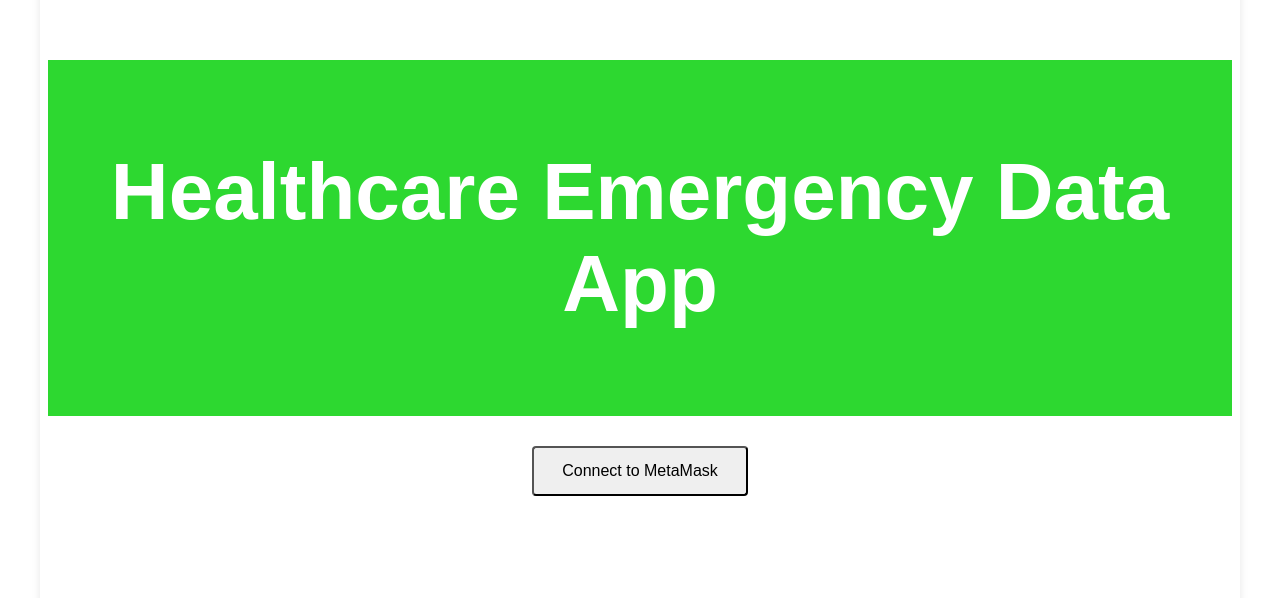
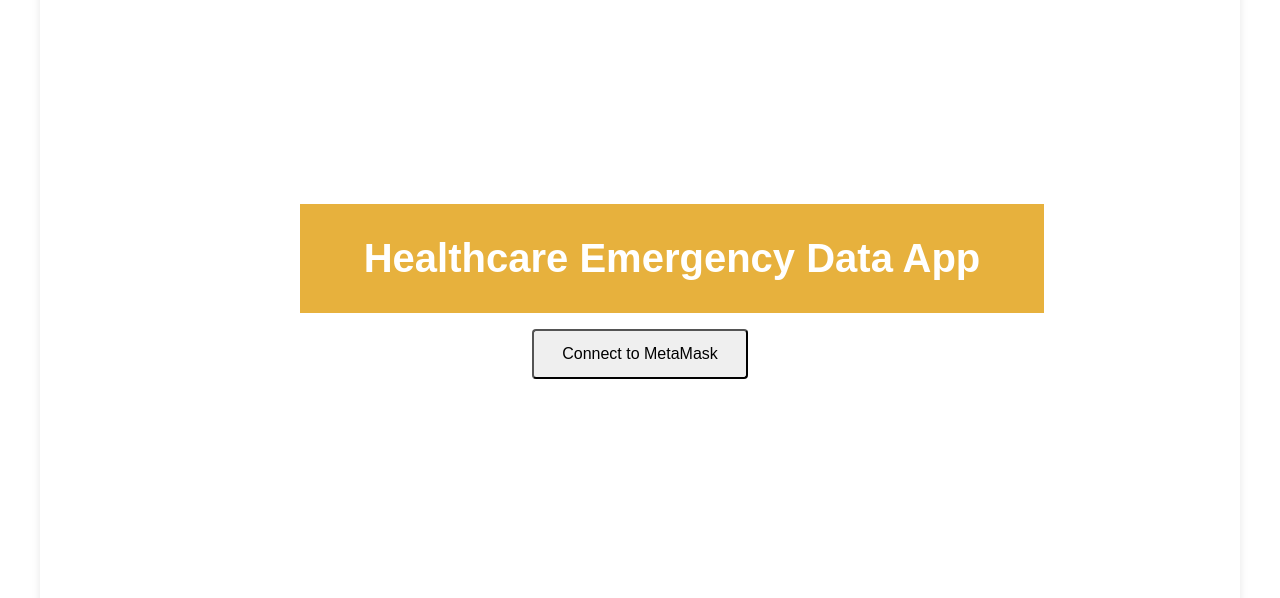
Before and after one commit to emailtovamos/idquick, a React (Create React App) app: page / in a window 1280 px wide. Shown: the part 202-800 px from the top of the page. Built offline with nearby package versions, Linux system fonts and the light colour scheme; what web3 would draw is missing.

Commit message:
better look

```diff
--- a/public/index.html
+++ b/public/index.html
@@ -3,6 +3,7 @@
   <head>
     <meta charset="utf-8" />
     <link rel="icon" href="%PUBLIC_URL%/favicon.ico" />
+    <link href="https://fonts.googleapis.com/css?family=Open+Sans:400,600,700&display=swap" rel="stylesheet">
     <meta name="viewport" content="width=device-width, initial-scale=1" />
     <meta name="theme-color" content="#000000" />
     <meta
--- a/src/App.css
+++ b/src/App.css
@@ -16,14 +16,16 @@
 }
 
 /* Center header within its container */
-.app-header {
+.app-header h1 {
   width: 100%; /* Take the full width to center text properly */
   text-align: center; /* Center the text within the header */
   margin-bottom: 30px; /* Keep your existing margin-bottom */
-  background-color: #2dd830;
+  background-color: #e7b13d;
   color: white;
   padding: 2rem; /* More padding for better spacing */
   font-size: 2.5rem; /* Larger font size for header */
+  font-weight: 700; /* Extra bold font-weight */
+  margin-bottom: 1rem; /* Spacing below the heading */
 }
 
 /* Maintain the full-width inputs and centering */
@@ -60,10 +62,12 @@
 
 /* Structural adjustments */
 .content, .fetch-section, .account-info, .data-form {
-  text-align: center; /* Center-align the text for all these elements */
-  width: 90%; /* Match input width for consistency */
-  margin: 0 auto; /* Center the divs horizontally */
+  font-family: 'Open Sans', sans-serif; /* Assuming you've chosen Open Sans */
+  text-align: center;
+  width: 90%;
+  margin: 0 auto;
   margin-bottom: 2rem;
+  font-size: 1rem; /* Start with the default size for content */
 }
 
 .fetched-data {
```
